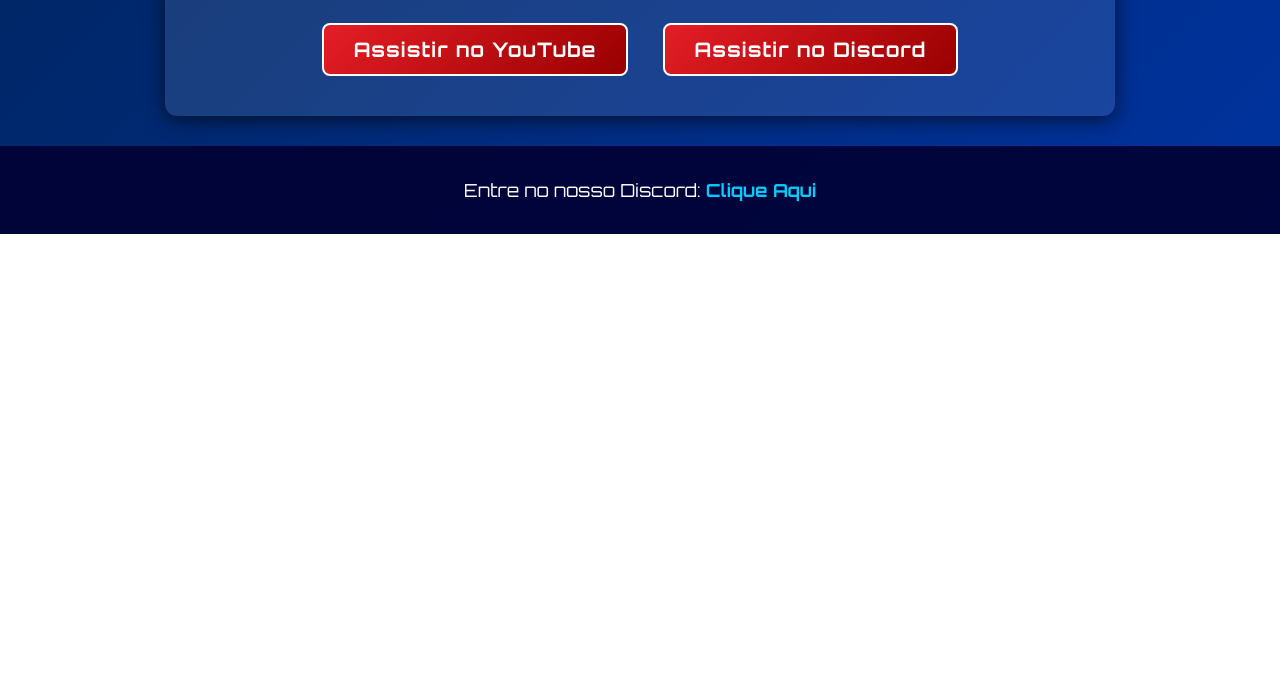
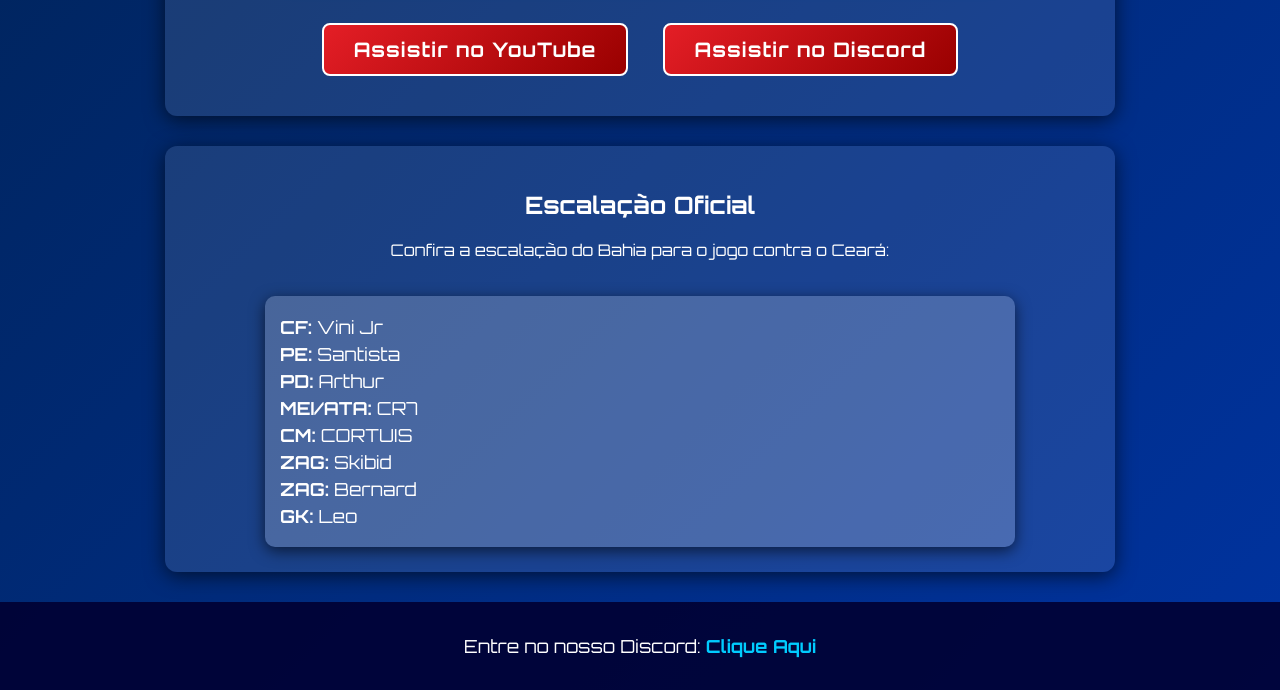
Before and after one commit to Joaov8tor/bahia-tcs, a plain HTML site: page index.html in a window 1280 px wide. Shown: the part 908-1598 px from the top of the page. Before the commit the page ends 1142 px from the top, so only its background shows below. Drawn offline with Linux system fonts and the light colour scheme.

Commit message:
Update index.html

```diff
--- a/index.html
+++ b/index.html
@@ -94,6 +94,24 @@
             box-shadow: 0 0 35px #00ccff;
         }
 
+        .escala {
+            font-size: 20px;
+            text-align: left;
+            background: rgba(255, 255, 255, 0.2);
+            padding: 15px;
+            border-radius: 10px;
+            display: inline-block;
+            margin-top: 20px;
+            width: 80%;
+            max-width: 900px;
+            box-shadow: 0 4px 15px rgba(0, 0, 0, 0.6);
+        }
+
+        .escala p {
+            font-size: 18px;
+            margin: 5px 0;
+        }
+
         footer {
             padding: 15px;
             font-size: 18px;
@@ -131,6 +149,21 @@
         <a class="botao" href="https://discord.gg/KZH4XMGfHS" target="_blank">Assistir no Discord</a>
     </div>
 
+    <div class="container">
+        <h2>Escalação Oficial</h2>
+        <p>Confira a escalação do Bahia para o jogo contra o Ceará:</p>
+        <div class="escala">
+            <p><strong>CF:</strong> Vini Jr</p>
+            <p><strong>PE:</strong> Santista</p>
+            <p><strong>PD:</strong> Arthur</p>
+            <p><strong>MEI/ATA:</strong> CR7</p>
+            <p><strong>CM:</strong> CORTUIS</p>
+            <p><strong>ZAG:</strong> Skibid</p>
+            <p><strong>ZAG:</strong> Bernard</p>
+            <p><strong>GK:</strong> Leo</p>
+        </div>
+    </div>
+
     <footer>
         <p>Entre no nosso Discord: <a href="https://discord.gg/KZH4XMGfHS" target="_blank">Clique Aqui</a></p>
     </footer>
```
